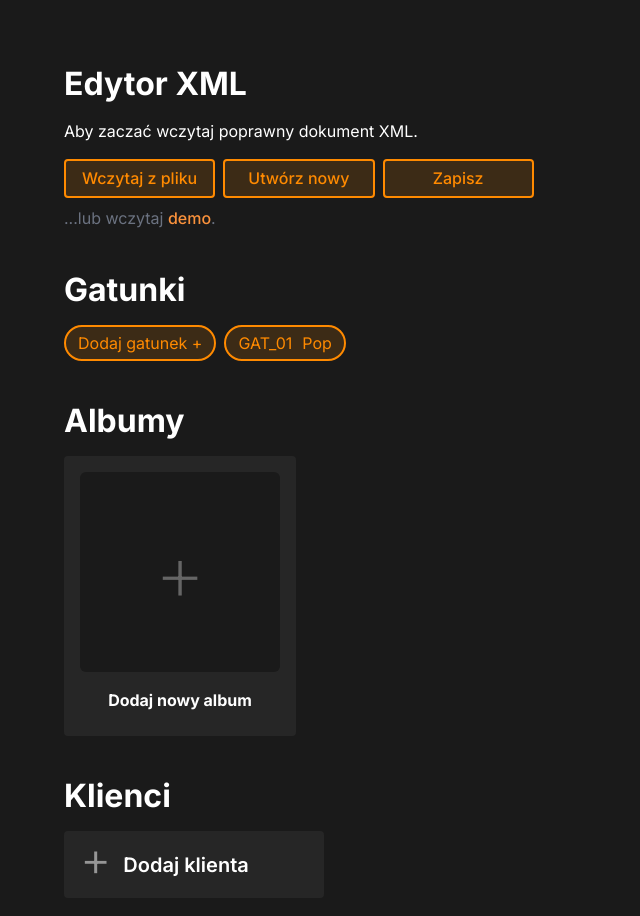
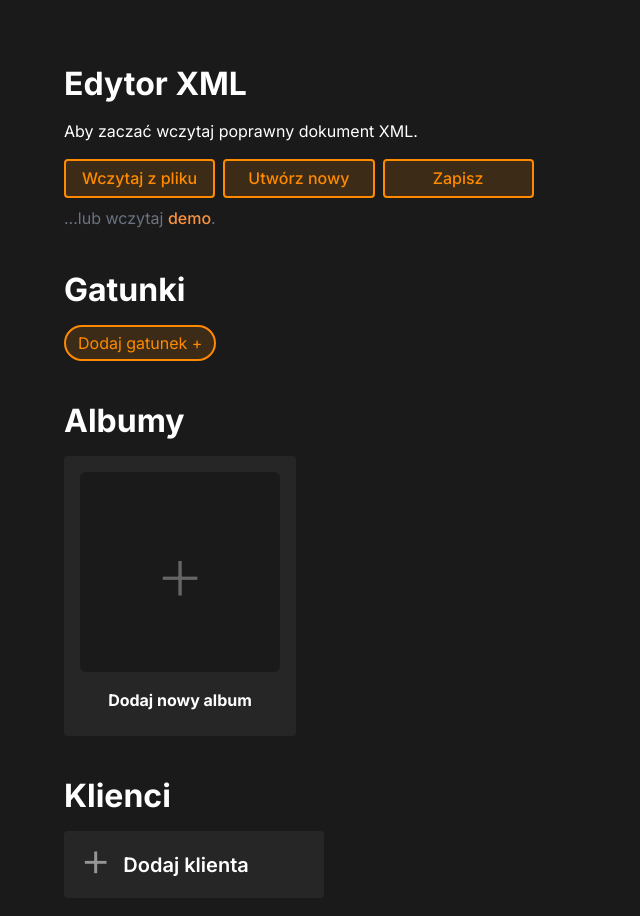
Before and after one commit to IS-2021/xml, a React (Vite) app in the folder xml_editor/: page / in a window 1280 px wide. Shown: the top 916 px of the page, without its empty margins (0-640 px from the left). Built offline with nearby package versions, Linux system fonts and the light colour scheme.

Commit message:
Removed mistakenly added data

```diff
--- a/xml_editor/src/xml/empty.js
+++ b/xml_editor/src/xml/empty.js
@@ -18,7 +18,6 @@ export default `<?xml version="1.0" encoding="UTF-8" standalone="no"?>
     </autor>
 
     <gatunki>
-        <gatunek id="GAT_01" nazwa="Pop"/>
     </gatunki>
 
     <albumy>
```
